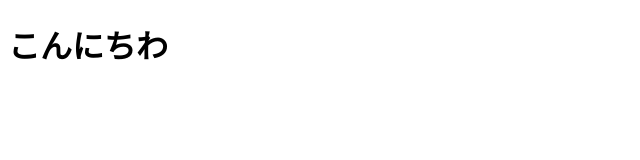
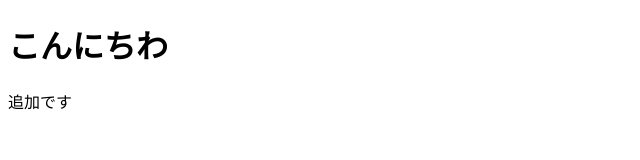
Before and after one commit to uneoka/uneoka.github.io, a plain HTML site: page index.html in a window 1280 px wide. Shown: the full height of the page, 0-640 px from the left. Drawn offline with Linux system fonts and the light colour scheme.

Commit message:
first commit

```diff
--- a/index.html
+++ b/index.html
@@ -6,5 +6,6 @@
 </head>
 <body>
   <h1>こんにちわ</h1>
+  <p>追加です</p>
 </body>
 </html>
```
